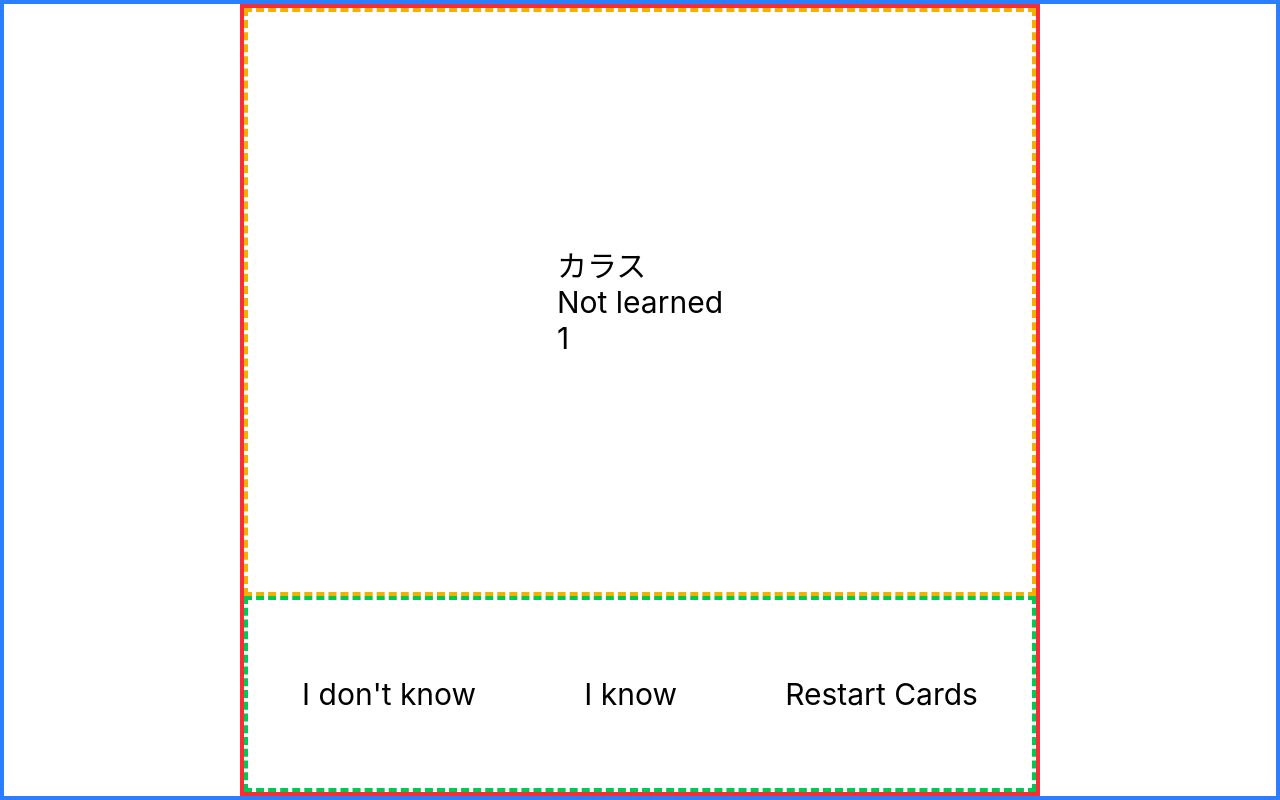
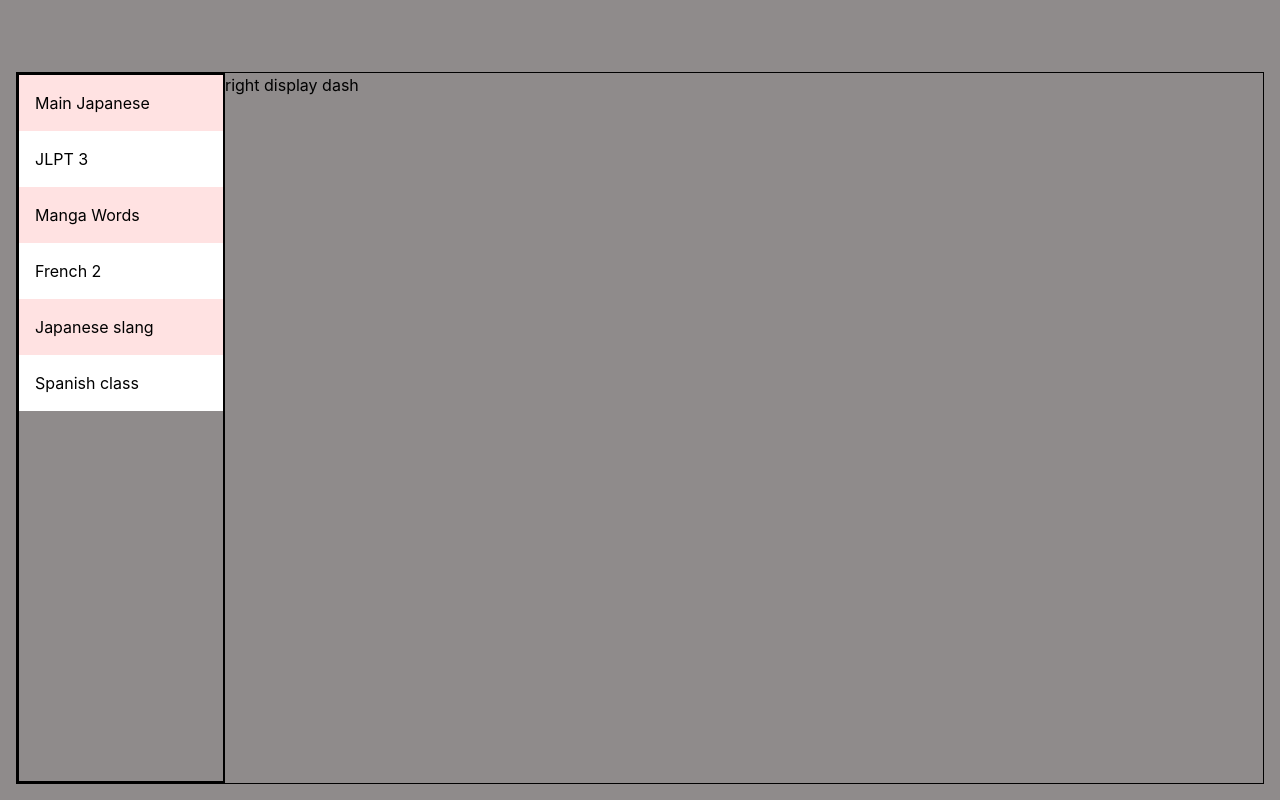
Before and after one commit to Natsurou-dev/Project-Hibiki, a React (Vite) app: page / in a window 1280 px wide. Built offline with nearby package versions, Linux system fonts and the light colour scheme.

Commit message:
Add a basic UI for selecting a flashcard deck.

```diff
--- a/src/App.jsx
+++ b/src/App.jsx
@@ -1,9 +1,10 @@
 import CardTest from "./CardTest";
+import DeckPickerTest from "./DeckPickerTest";
 
 export default function App() {
   return (
     <>
-      <CardTest />
+      <DeckPickerTest />
     </>
   );
 }
--- /dev/null
+++ b/src/DeckPickerTest.jsx
@@ -0,0 +1,23 @@
+import { use, useState } from "react";
+import flashcards from "./data/flashcards";
+
+export default function DeckPickerTest() {
+
+  return (
+   <div className="bg-[rgb(143,139,139)] flex h-screen p-4 ">
+    <div className="mt-14 flex grow max-w-full border border-2-black">
+      <div className="flex w-52 border border-2-black">
+        <ul className="grow flex flex-col border border-2-black">
+          <li className="active:bg-green-700 hover:bg-red-700 p-4 odd:bg-red-100 even:bg-white">Main Japanese</li>
+          <li className="active:bg-green-700 hover:bg-red-700 p-4 odd:bg-red-100 even:bg-white">JLPT 3</li>
+          <li className="active:bg-green-700 hover:bg-red-700 p-4 odd:bg-red-100 even:bg-white">Manga Words</li>
+          <li className="active:bg-green-700 hover:bg-red-700 p-4 odd:bg-red-100 even:bg-white">French 2</li>
+          <li className="active:bg-green-700 hover:bg-red-700 p-4 odd:bg-red-100 even:bg-white">Japanese slang</li>
+          <li className="active:bg-green-700 hover:bg-red-700 p-4 odd:bg-red-100 even:bg-white">Spanish class</li>
+        </ul>
+      </div>
+      <div className="grow max-w-full">right display dash</div>
+    </div>
+   </div>
+  );
+}
--- a/src/index.css
+++ b/src/index.css
@@ -1,5 +1,6 @@
 @import "tailwindcss";
 
+@layer base {
   *,
   *::before,
   *::after {
@@ -7,3 +8,4 @@
     margin: 0;
     padding: 0;
   }
+}
```
Lines whose indentation alone changed are shown as unchanged.
